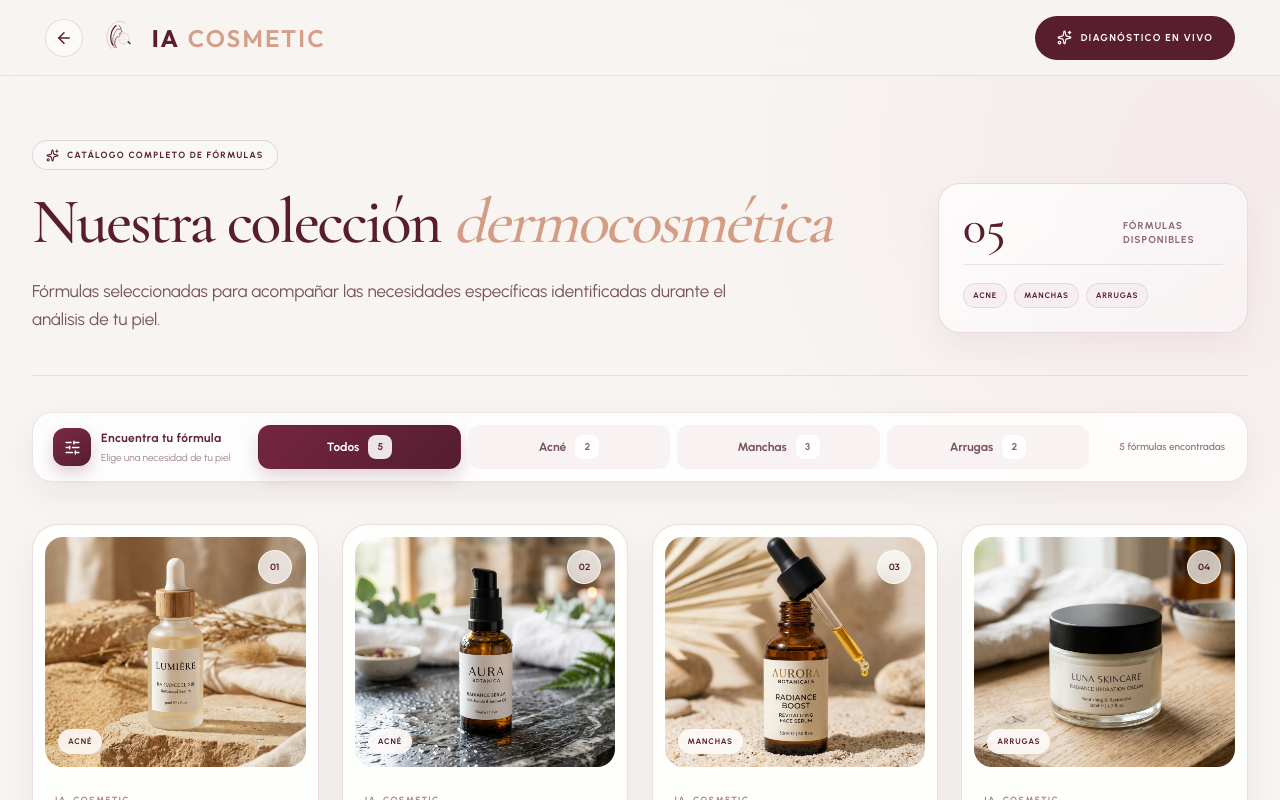
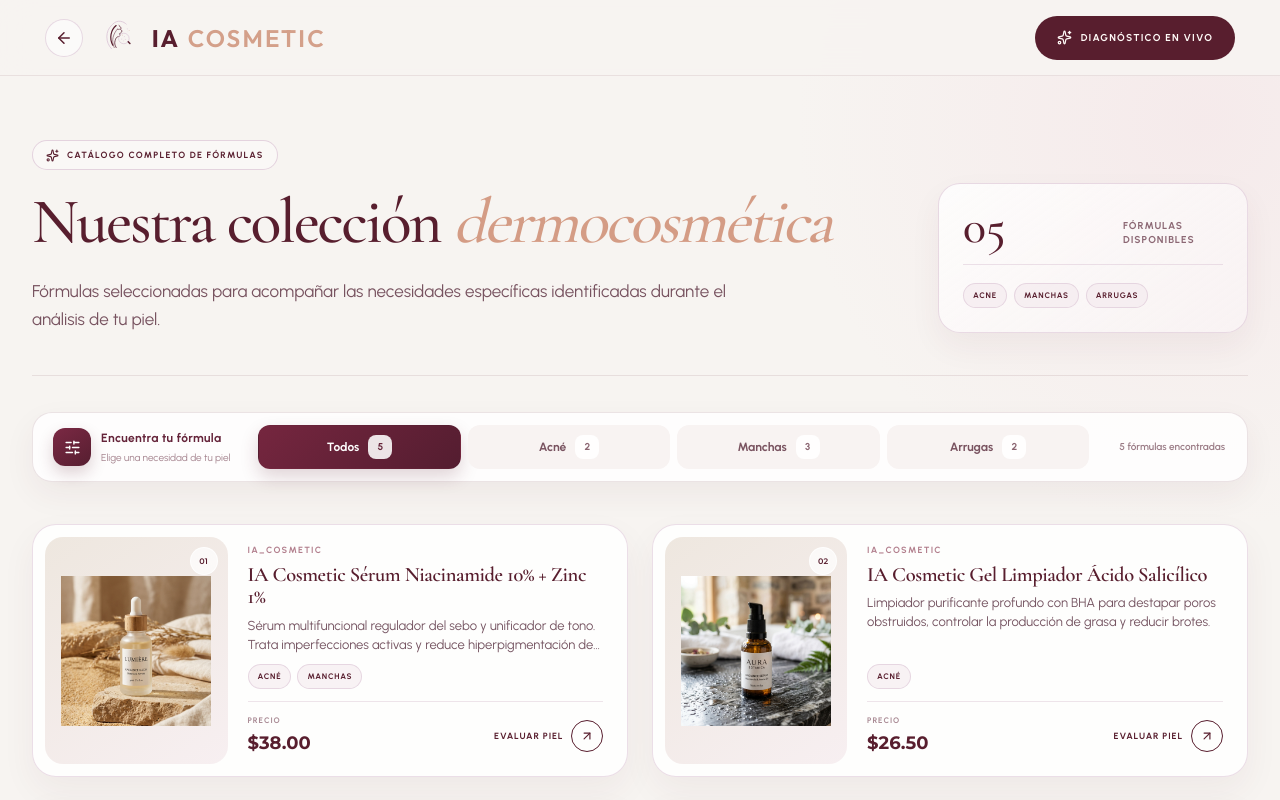
Before and after one commit to AndresVeas/IA_Cosmetic, a Next.js app: page /catalogo in a window 1280 px wide. Shown: the top 800 px of the page. Built offline with nearby package versions, Linux system fonts and the light colour scheme; no server answers; the database is empty.

Commit message:
style: rediseno horizontal de tarjetas de catalogo y ajuste de escala de imagenes

```diff
--- a/src/app/globals.css
+++ b/src/app/globals.css
@@ -1360,43 +1360,50 @@ button { font-weight: 600; }
 
 .catalog-grid {
   display: grid;
-  grid-template-columns: repeat(4, minmax(0, 1fr));
+  grid-template-columns: repeat(2, minmax(0, 1fr));
   gap: clamp(16px, 1.8vw, 26px);
   margin-top: 42px;
 }
 
 .catalog-card {
-  display: flex;
+  display: grid;
+  grid-template-columns: minmax(110px, 32%) minmax(0, 68%);
+  gap: 16px;
   min-width: 0;
   height: 100%;
-  flex-direction: column;
   overflow: hidden;
+  padding: 12px;
   border: 1px solid rgba(220, 198, 214, 0.58);
-  border-radius: 26px;
+  border-radius: 24px;
   background: rgba(255, 255, 255, 0.86);
   box-shadow: 0 14px 34px rgba(88, 30, 46, 0.055);
   transition: transform 240ms ease, box-shadow 240ms ease, border-color 240ms ease;
 }
 
 .catalog-card:hover {
-  transform: translateY(-6px);
+  transform: translateY(-4px);
   border-color: rgba(212, 160, 138, 0.6);
   box-shadow: 0 24px 46px rgba(88, 30, 46, 0.12);
 }
 
 .catalog-image-wrap {
   position: relative;
-  aspect-ratio: 1 / 0.88;
   overflow: hidden;
-  margin: 12px;
   border-radius: 18px;
   background: linear-gradient(145deg, #eee7df, #f7eff1);
+  display: grid;
+  place-items: center;
+  min-height: 170px;
+  width: 100%;
+  height: 100%;
 }
 
 .catalog-image {
   width: 100%;
   height: 100%;
-  object-fit: cover;
+  max-height: 170px;
+  object-fit: contain;
+  padding: 10px;
   transition: transform 600ms ease;
 }
 
@@ -1406,41 +1413,30 @@ button { font-weight: 600; }
 
 .catalog-index {
   position: absolute;
-  top: 13px;
-  right: 14px;
+  top: 10px;
+  right: 10px;
   z-index: 2;
   display: grid;
-  width: 34px;
-  height: 34px;
+  width: 28px;
+  height: 28px;
   place-items: center;
   border: 1px solid rgba(255, 255, 255, 0.72);
   border-radius: 50%;
   background: rgba(255, 255, 255, 0.72);
   font-family: var(--font-metric);
-  font-size: 9px;
+  font-size: 8px;
   backdrop-filter: blur(8px);
 }
 
 .catalog-primary-tag {
-  position: absolute;
-  bottom: 13px;
-  left: 13px;
-  z-index: 2;
-  padding: 6px 10px;
-  border-radius: 999px;
-  background: rgba(255, 253, 252, 0.85);
-  font-size: 8px;
-  font-weight: 800;
-  letter-spacing: 0.11em;
-  text-transform: uppercase;
-  backdrop-filter: blur(8px);
+  display: none;
 }
 
 .catalog-card-body {
   display: flex;
   flex: 1;
   flex-direction: column;
-  padding: 14px 22px 22px;
+  padding: 6px 12px 6px 4px;
 }
 
 .catalog-brand-name {
@@ -1452,32 +1448,33 @@ button { font-weight: 600; }
 }
 
 .catalog-card h2 {
-  margin-top: 8px;
+  margin-top: 6px;
   color: var(--foreground);
   font-family: var(--font-display);
-  font-size: clamp(24px, 2vw, 31px);
+  font-size: clamp(18px, 1.6vw, 24px);
   font-weight: 600;
   letter-spacing: -0.02em;
-  line-height: 1.02;
+  line-height: 1.1;
 }
 
 .catalog-card-body > p {
   display: -webkit-box;
   flex: 1;
-  margin-top: 12px;
+  margin-top: 8px;
   overflow: hidden;
   color: #745360;
-  font-size: 14px;
-  line-height: 1.55;
+  font-size: 13px;
+  line-height: 1.45;
   -webkit-box-orient: vertical;
-  -webkit-line-clamp: 3;
+  -webkit-line-clamp: 2;
 }
 
 .catalog-tags {
   display: flex;
   flex-wrap: wrap;
   gap: 6px;
-  margin-top: 18px;
+  margin-top: auto;
+  padding-top: 10px;
 }
 
 .catalog-card-footer {
@@ -1485,8 +1482,8 @@ button { font-weight: 600; }
   align-items: center;
   justify-content: space-between;
   gap: 14px;
-  margin-top: 20px;
-  padding-top: 17px;
+  margin-top: 12px;
+  padding-top: 12px;
   border-top: 1px solid rgba(220, 198, 214, 0.48);
 }
 
@@ -1506,7 +1503,7 @@ button { font-weight: 600; }
 .catalog-card-footer strong {
   margin-top: 2px;
   font-family: var(--font-metric);
-  font-size: 19px;
+  font-size: 18px;
 }
 
 .catalog-card-footer > a {
@@ -1521,9 +1518,9 @@ button { font-weight: 600; }
 }
 
 .catalog-card-footer > a svg {
-  width: 36px;
-  height: 36px;
-  padding: 9px;
+  width: 32px;
+  height: 32px;
+  padding: 8px;
   border: 1px solid currentColor;
   border-radius: 50%;
   transition: transform 180ms ease, background-color 180ms ease, color 180ms ease;
@@ -1553,7 +1550,7 @@ button { font-weight: 600; }
 }
 
 @media (max-width: 1180px) {
-  .catalog-grid { grid-template-columns: repeat(3, minmax(0, 1fr)); }
+  .catalog-grid { grid-template-columns: repeat(2, minmax(0, 1fr)); }
 }
 
 @media (max-width: 900px) {
@@ -1561,7 +1558,7 @@ button { font-weight: 600; }
   .catalog-overview { max-width: 520px; }
   .catalog-filter-bar { grid-template-columns: 1fr; gap: 12px; }
   .catalog-filter-bar > p { padding-inline: 6px; }
-  .catalog-grid { grid-template-columns: repeat(2, minmax(0, 1fr)); }
+  .catalog-grid { grid-template-columns: 1fr; }
 }
 
 @media (max-width: 620px) {
@@ -1590,9 +1587,13 @@ button { font-weight: 600; }
   .catalog-filter-options { margin-right: -14px; padding-right: 14px; }
   .catalog-filter-options button { min-height: 44px; }
   .catalog-grid { grid-template-columns: 1fr; gap: 18px; margin-top: 30px; }
-  .catalog-image-wrap { aspect-ratio: 1 / 0.82; }
-  .catalog-card h2 { font-size: 29px; }
-  .catalog-card-body > p { font-size: 15px; }
+  .catalog-card { grid-template-columns: 105px minmax(0, 1fr); gap: 12px; padding: 8px; border-radius: 18px; }
+  .catalog-image-wrap { min-height: 120px; }
+  .catalog-image { max-height: 120px; padding: 4px; }
+  .catalog-card h2 { font-size: 18px; }
+  .catalog-card-body > p { font-size: 12px; -webkit-line-clamp: 2; }
+  .catalog-card-footer { margin-top: 10px; padding-top: 10px; }
+  .catalog-card-footer strong { font-size: 16px; }
   .catalog-card-footer > a span { display: none; }
   .catalog-footer { flex-direction: column; text-align: center; }
 }
```
